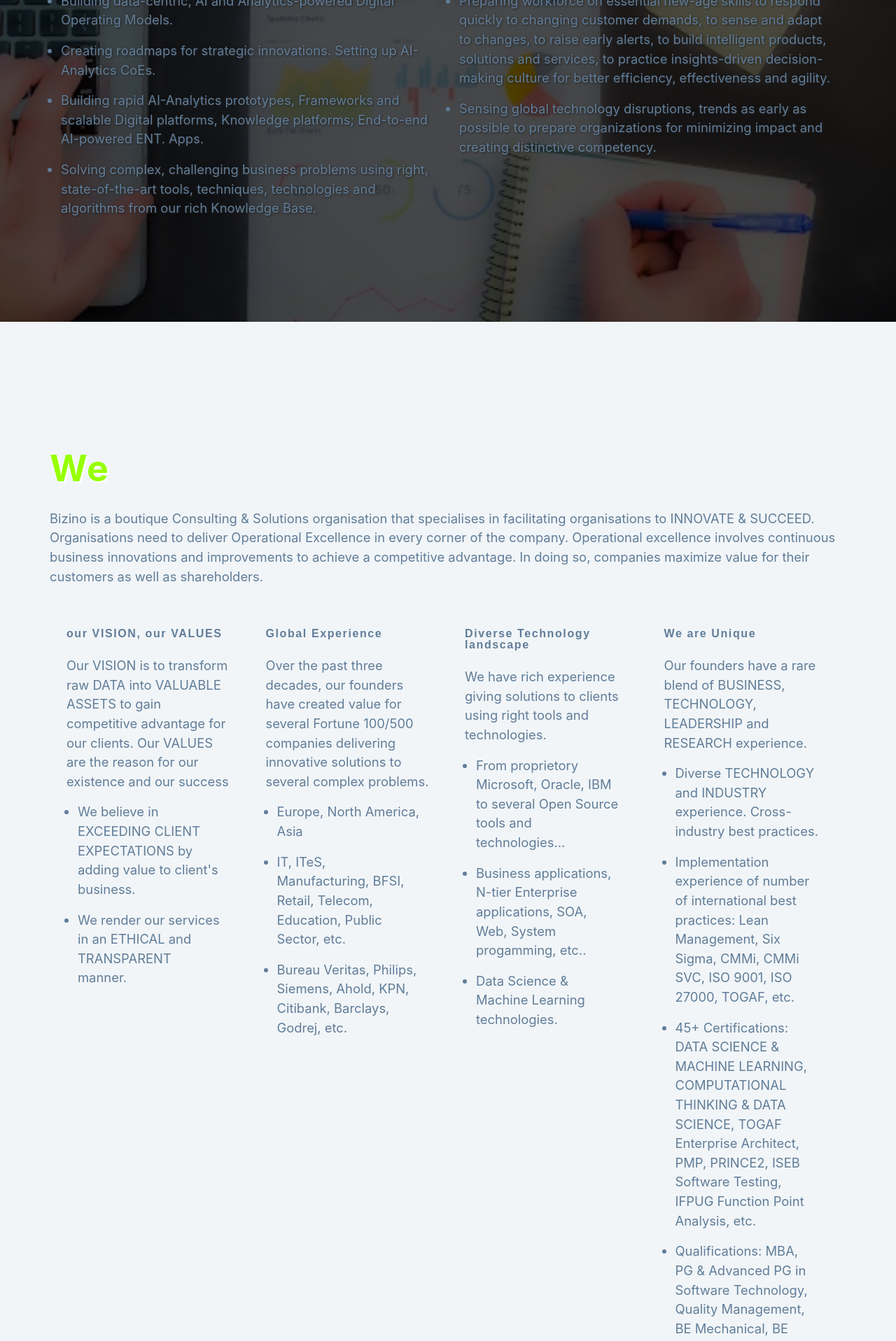
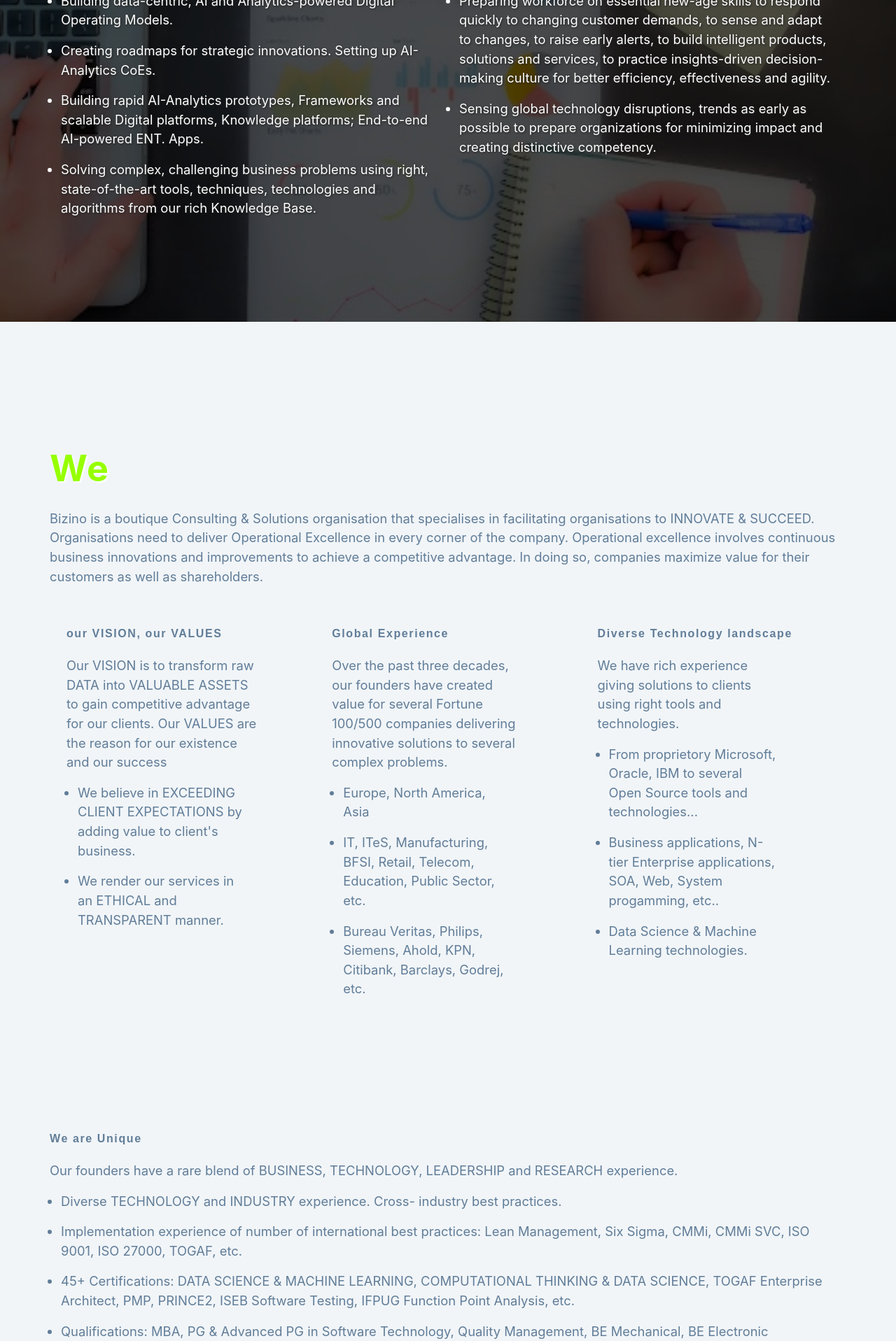
Before and after one commit to BizRnD1/Bizino-Website-Version3, a React (Create React App) app: page / in a window 1280 px wide. Shown: the part 4340-6257 px from the top of the page at 70% size. Built offline with nearby package versions, Linux system fonts and the light colour scheme; a web font is replaced by a local one.

Commit message:
changed we are unique layout

```diff
--- a/public/index.html
+++ b/public/index.html
@@ -1,20 +1,20 @@
 <!DOCTYPE html>
 <html lang="en">
   <head>
-    <meta charset="utf-8" />
-    <link rel="icon" href="%PUBLIC_URL%/favicon.ico" />
+    <meta charset="utf-8" /><!--
+    <link rel="icon" href="%PUBLIC_URL%/favicon.ico" /> -->
     <meta name="viewport" content="width=device-width, initial-scale=1" />
     <meta name="theme-color" content="#000000" />
     <meta
       name="description"
       content="Web site created using create-react-app"
     />
-    <link rel="apple-touch-icon" href="%PUBLIC_URL%/logo192.png" />
+    <!-- <link rel="apple-touch-icon" href="%PUBLIC_URL%/logo192.png" /> -->
     <!--
       manifest.json provides metadata used when your web app is installed on a
       user's mobile device or desktop. See https://developers.google.com/web/fundamentals/web-app-manifest/
     -->
-    <link rel="manifest" href="%PUBLIC_URL%/manifest.json" />
+    <!-- <link rel="manifest" href="%PUBLIC_URL%/manifest.json" /> -->
     <!--
       Notice the use of %PUBLIC_URL% in the tags above.
       It will be replaced with the URL of the `public` folder during the build.
@@ -24,7 +24,7 @@
       work correctly both with client-side routing and a non-root public URL.
       Learn how to configure a non-root public URL by running `npm run build`.
     -->
-    <title>Stripe Menus Setup</title>
+    <title>Bizino IT Consultings and Solutions</title>
   </head>
   <body>
     <noscript>You need to enable JavaScript to run this app.</noscript>
--- a/src/about.js
+++ b/src/about.js
@@ -68,7 +68,7 @@ const about=()=>{
 
           <p className='innovative-text'>
             <ul>
-              <li>
+              <li className="harry">
                 Building data-centric, AI and Analytics-powered Digital Operating
                 Models.
               </li>
--- a/src/index.css
+++ b/src/index.css
@@ -709,6 +709,7 @@ Stripe Styles
   margin-bottom: 1.5rem;
 }
 
+
 .skill {
 
   padding: 2.5rem 1.5rem 0rem 1.5rem;
@@ -766,7 +767,7 @@ b{
 
 @media screen and (min-width: 1200px) {
   .skill {
-    width: 25%;
+    width: 33.33%;
   }
 }
 
@@ -817,3 +818,7 @@ b{
 .company {
   color: var(--clr-primary);
 }
+
+.innovative-text ul li{
+  color: white;
+}
--- a/src/we.js
+++ b/src/we.js
@@ -41,18 +41,18 @@ const we = () => {
           <article class='skill'>
             <h4 class='skill-title'>Global Experience</h4>
             <p class='skill-text'>
-              Over the past three decades, our founders have created value for several
-              Fortune 100/500 companies delivering innovative solutions to
-              several complex problems.
+              Over the past three decades, our founders have created value for
+              several Fortune 100/500 companies delivering innovative solutions
+              to several complex problems.
               <ul>
                 <li>Europe, North America, Asia</li>
                 <li>
-                  IT, ITeS, Manufacturing, BFSI, Retail, Telecom, Education, Public
-                  Sector, etc.
+                  IT, ITeS, Manufacturing, BFSI, Retail, Telecom, Education,
+                  Public Sector, etc.
                 </li>
                 <li>
-                Bureau Veritas, Philips, Siemens, Ahold, KPN, Citibank, Barclays, Godrej,
-                  etc.
+                  Bureau Veritas, Philips, Siemens, Ahold, KPN, Citibank,
+                  Barclays, Godrej, etc.
                 </li>
               </ul>
             </p>
@@ -76,29 +76,34 @@ const we = () => {
               </ul>
             </p>
           </article>
-
-          <article class='skill'>
-            <h4 class='skill-title'>We are Unique</h4>
-            <p class='skill-text'>
-            Our founders have a rare blend of BUSINESS, TECHNOLOGY, LEADERSHIP
-            and RESEARCH experience.
-              <ul>
-                <li>Diverse TECHNOLOGY and INDUSTRY experience. Cross-
-              industry best practices.</li>
-                <li>Implementation experience of number of
-              international best practices: Lean Management, Six Sigma,
-              CMMi, CMMi SVC, ISO 9001, ISO 27000, TOGAF, etc.</li>
-              <li>45+ Certifications: DATA SCIENCE & MACHINE LEARNING, COMPUTATIONAL
+        </section>
+      </section>
+      <section className='section-center'>
+        <h4 class='skill-title'>We are Unique</h4>
+        <p>
+          Our founders have a rare blend of BUSINESS, TECHNOLOGY, LEADERSHIP and
+          RESEARCH experience.
+          <ul>
+            <li>
+              Diverse TECHNOLOGY and INDUSTRY experience. Cross- industry best
+              practices.
+            </li>
+            <li>
+              Implementation experience of number of international best
+              practices: Lean Management, Six Sigma, CMMi, CMMi SVC, ISO 9001,
+              ISO 27000, TOGAF, etc.
+            </li>
+            <li>
+              45+ Certifications: DATA SCIENCE & MACHINE LEARNING, COMPUTATIONAL
               THINKING & DATA SCIENCE, TOGAF Enterprise Architect, PMP, PRINCE2,
-              ISEB Software Testing, IFPUG Function Point Analysis, etc.</li>
-              <li>
+              ISEB Software Testing, IFPUG Function Point Analysis, etc.
+            </li>
+            <li>
               Qualifications: MBA, PG & Advanced PG in Software Technology,
               Quality Management, BE Mechanical, BE Electronic
             </li>
-              </ul>
-            </p>
-          </article>
-        </section>
+          </ul>
+        </p>
       </section>
 
       <section className='section-center'>
@@ -109,9 +114,7 @@ const we = () => {
           <li className='founder-names'>
             <p className='founder'>
               <b>
-                <i>
-                  Suresh Dhamapurkar: {"   "}
-                </i>
+                <i>Suresh Dhamapurkar: {"   "}</i>
               </b>
               Director & Technology Principal
             </p>
@@ -119,9 +122,7 @@ const we = () => {
           <li className='founder-names'>
             <p className='founder'>
               <b>
-                <i>
-                  Shilpa Dhamapurkar:{"   "}
-                </i>
+                <i>Shilpa Dhamapurkar:{"   "}</i>
               </b>
               Director & Technology Specialist
             </p>
```
Also changed, not shown: public/manifest.json, readme.txt (added), 1 other file (tests, documents, lock files or other folders).
